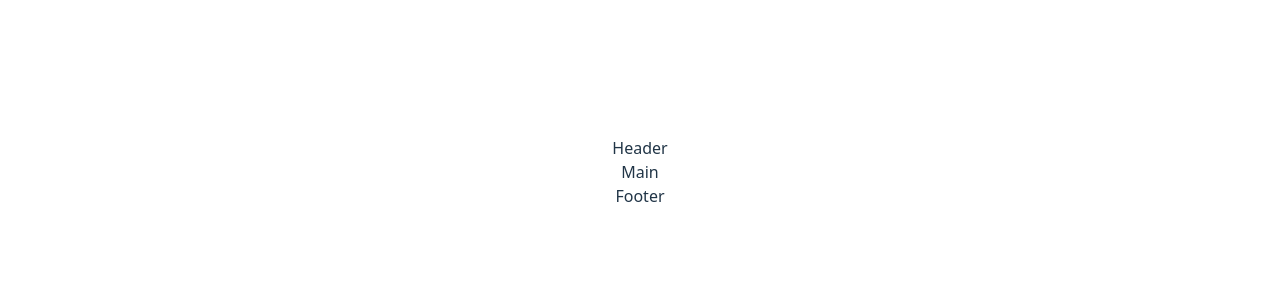
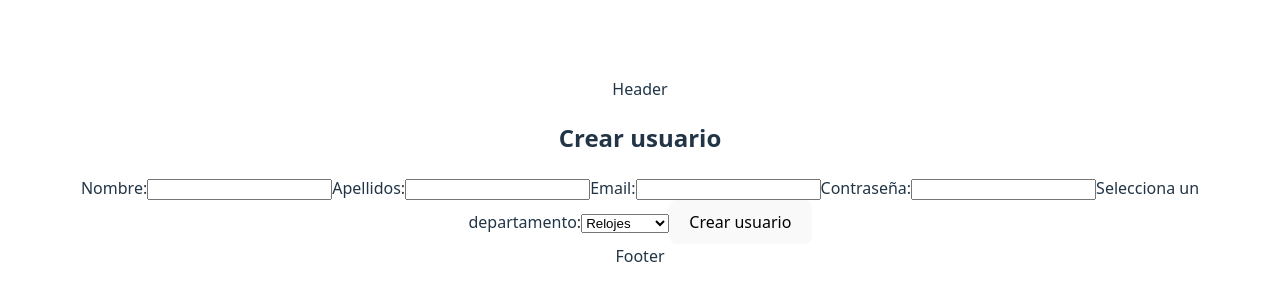
Before and after one commit to rebecadiazmontenegro/desafio_de_tripulaciones, a React (Vite) app in the folder frontend/: page /signup in a window 1280 px wide. Shown: the part 228-528 px from the top of the page. Built offline with nearby package versions, Linux system fonts and the light colour scheme; no server answers.

Commit message:
add/SignUp/Delete/getAll

```diff
--- a/frontend/package.json
+++ b/frontend/package.json
@@ -11,7 +11,8 @@
   },
   "dependencies": {
     "react": "^19.2.0",
-    "react-dom": "^19.2.0"
+    "react-dom": "^19.2.0",
+    "react-router-dom": "^7.10.1"
   },
   "devDependencies": {
     "@eslint/js": "^9.39.1",
--- a/frontend/src/App.jsx
+++ b/frontend/src/App.jsx
@@ -1,17 +1,19 @@
-import Header from './components/Header'
-import Main from './components/Main'
-import Footer from './components/Footer'
-import './App.css'
+import { BrowserRouter } from "react-router-dom";
+import Header from "./components/Header";
+import Main from "./components/Main";
+import Footer from "./components/Footer";
+import "./App.css";
 
 function App() {
   return (
     <>
-     <Header />
-     <Main />
-     <Footer />
-
+      <BrowserRouter>
+        <Header />
+        <Main />
+      </BrowserRouter>
+        <Footer />
     </>
-  )
+  );
 }
 
-export default App
+export default App;
--- a/frontend/src/components/Main/Main.jsx
+++ b/frontend/src/components/Main/Main.jsx
@@ -1,7 +1,14 @@
 import React from "react";
+import { Route, Routes, Navigate } from 'react-router-dom'
+import SignUp from './SignUp/SignUp'
+
 
 const Main = () => {
-  return <div>Main</div>;
+  return <main>
+      <Routes>
+        <Route path="/signup" element={<SignUp />} />
+      </Routes>
+    </main>;
 };
 
 export default Main;
--- /dev/null
+++ b/frontend/src/components/Main/SignUp/SignUp.jsx
@@ -0,0 +1,12 @@
+import React from "react";
+import SignUpForm from './SignUpForm/SignUpForm'
+
+const SignUpAdmin = () => {
+  return  (
+    <section>
+      <SignUpForm />
+    </section>
+  );
+};
+
+export default SignUpAdmin;
--- /dev/null
+++ b/frontend/src/components/Main/SignUp/SignUpForm/SignUpForm.jsx
@@ -0,0 +1,98 @@
+import React, { useState } from "react";
+import { signUp } from "../../../../service/users.service";
+
+const SignUpAdminForm = () => {
+  const [form, setForm] = useState({
+    nombre: "",
+    apellidos: "",
+    email: "",
+    password: "",
+    departamento: "",
+  });
+
+  const [message, setMessage] = useState("");
+
+  const handleChange = (e) => {
+    setForm({
+      ...form,
+      [e.target.name]: e.target.value,
+    });
+  };
+
+  const handleSubmit = async (e) => {
+    e.preventDefault();
+
+    const token = localStorage.getItem("token");
+
+    const { ok, data } = await signUp(form, token);
+
+    if (!ok) {
+      setMessage(data.msg || "Error al crear el usuario");
+      return;
+    }
+
+    setMessage(`${data.msg}`);
+    alert(`Usuario creado correctamente: ${form.nombre} ${form.apellidos}`);
+  };
+
+  return (
+    <article className="signUpAdmin">
+      <h2>Crear usuario</h2>
+      {message && <p>{message}</p>}
+      <form className="signUpAdminForm" onSubmit={handleSubmit}>
+        <label>Nombre:</label>
+        <input
+          type="text"
+          name="nombre"
+          value={form.nombre}
+          onChange={handleChange}
+          required
+        />
+
+        <label>Apellidos:</label>
+        <input
+          type="text"
+          name="apellidos"
+          value={form.apellidos}
+          onChange={handleChange}
+          required
+        />
+
+        <label>Email:</label>
+        <input
+          type="email"
+          name="email"
+          value={form.email}
+          onChange={handleChange}
+          required
+        />
+
+        <label>Contraseña:</label>
+        <input
+          type="password"
+          name="password"
+          value={form.password}
+          onChange={handleChange}
+          required
+        />
+
+        <label>Selecciona un departamento:</label>
+        <select
+          name="departamento"
+          value={form.departamento}
+          onChange={handleChange}
+          required
+        >
+          <option value="relojes">Relojes</option>
+          <option value="portatiles">Portátiles</option>
+          <option value="moviles">Móviles</option>
+          <option value="accesorios">Accesorios</option>
+        </select>
+
+        <button type="submit">Crear usuario</button>
+      </form>
+    </article>
+  );
+};
+
+export default SignUpAdminForm;
--- /dev/null
+++ b/frontend/src/components/Main/SignUp/SignUpForm/index.js
@@ -0,0 +1 @@
+export { default } from "./SignUpAdminForm";
--- /dev/null
+++ b/frontend/src/components/Main/SignUp/index.js
@@ -0,0 +1 @@
+export { default } from "./SignUpAdmin";
--- /dev/null
+++ b/frontend/src/service/users.service.js
@@ -0,0 +1,21 @@
+const API_URL = import.meta.env.VITE_API_URL;
+
+export const signUp = async (form, token) => {
+  try {
+    const response = await fetch(`${API_URL}/user/signup`, {
+      method: "POST",
+      headers: {
+        "Content-Type": "application/json",
+        Authorization: `Bearer ${token}`,
+      },
+      body: JSON.stringify(form),
+    });
+
+    const data = await response.json();
+
+    return { ok: response.ok, data };
+  } catch (error) {
+    console.error("Error en service:", error);
+    return { ok: false, data: { msg: "Error en el servidor" } };
+  }
+};
```
Also changed, not shown: frontend/src/components/Main/SignUp/SignUp.css (added), frontend/src/components/Main/SignUp/SignUpForm/SignUpForm.css (added), 2 other files (tests, documents, lock files or other folders).
